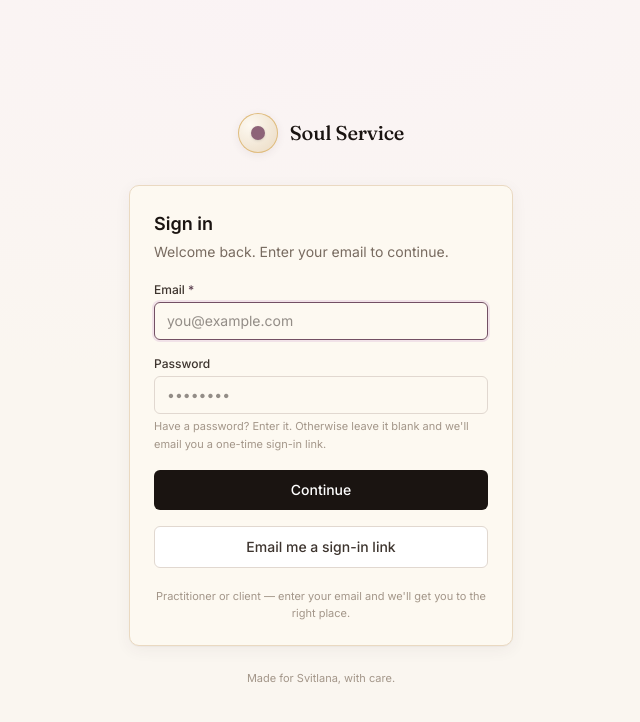
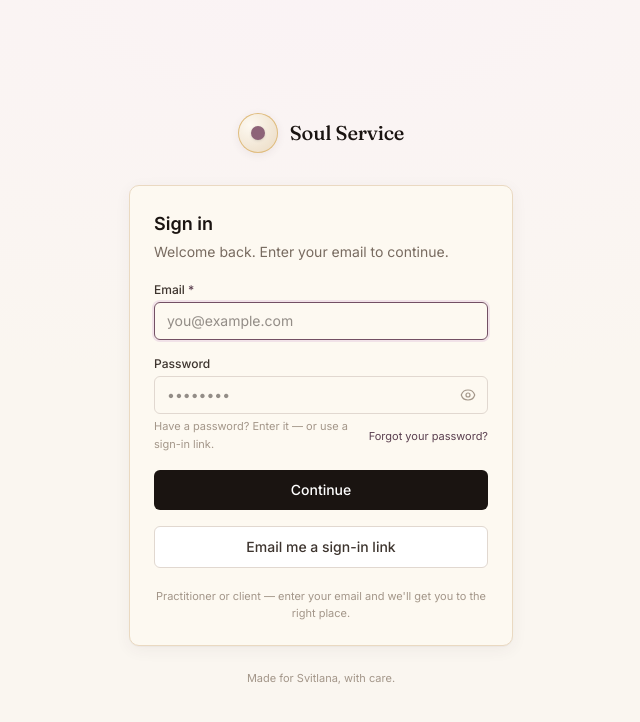
Before and after one commit to vellumagit/soul-service-app, a Next.js app: page /signin in a window 1280 px wide. Shown: the top 722 px of the page, without its empty margins (319-959 px from the left). Built offline with nearby package versions, Linux system fonts and the light colour scheme; no server answers; the database is empty.

Commit message:
Sign-in: password reveal + Forgot-password link; Settings: reset password without the old one; pin sidebar footer to viewport

```diff
--- a/src/app/signin/SignInForm.tsx
+++ b/src/app/signin/SignInForm.tsx
@@ -1,6 +1,6 @@
 "use client";
 
-import { useActionState } from "react";
+import { useActionState, useState } from "react";
 import { signInWithEmail, type SignInResult } from "@/lib/auth-actions";
 import { Field, inputCls } from "@/components/Form";
 import { DEFAULT_LOCALE, t, type Locale } from "@/lib/i18n";
@@ -9,6 +9,7 @@ const initialState: SignInResult | undefined = undefined;
 
 export function SignInForm({ locale = DEFAULT_LOCALE }: { locale?: Locale }) {
   const [state, action, pending] = useActionState(signInWithEmail, initialState);
+  const [showPw, setShowPw] = useState(false);
 
   // Success no longer redirects — we now email a magic link and render
   // a "check your email" card in place. This is the anti-enumeration
@@ -44,17 +45,71 @@ export function SignInForm({ locale = DEFAULT_LOCALE }: { locale?: Locale }) {
       </Field>
 
       <Field label="Password">
+        <div className="relative">
           <input
             name="password"
-          type="password"
+            type={showPw ? "text" : "password"}
             autoComplete="current-password"
             placeholder="••••••••"
-          className={inputCls}
+            className={`${inputCls} pr-10`}
           />
-        <p className="text-[11px] text-ink-400 mt-1 leading-relaxed">
-          Have a password? Enter it. Otherwise leave it blank and we&apos;ll
-          email you a one-time sign-in link.
+          <button
+            type="button"
+            onClick={() => setShowPw((v) => !v)}
+            aria-label={showPw ? "Hide password" : "Show password"}
+            title={showPw ? "Hide password" : "Show password"}
+            className="absolute inset-y-0 right-0 flex items-center px-3 text-ink-400 hover:text-ink-700"
+          >
+            {showPw ? (
+              <svg
+                className="w-4 h-4"
+                fill="none"
+                stroke="currentColor"
+                viewBox="0 0 24 24"
+                strokeWidth={1.8}
+              >
+                <path
+                  strokeLinecap="round"
+                  strokeLinejoin="round"
+                  d="M3.98 8.223A10.477 10.477 0 001.934 12C3.226 16.338 7.244 19.5 12 19.5c.993 0 1.953-.138 2.863-.395M6.228 6.228A10.45 10.45 0 0112 4.5c4.756 0 8.774 3.162 10.066 7.498a10.52 10.52 0 01-4.293 5.774M6.228 6.228L3 3m3.228 3.228l3.65 3.65m7.894 7.894L21 21m-3.228-3.228l-3.65-3.65m0 0a3 3 0 10-4.243-4.243m4.243 4.243L9.88 9.88"
+                />
+              </svg>
+            ) : (
+              <svg
+                className="w-4 h-4"
+                fill="none"
+                stroke="currentColor"
+                viewBox="0 0 24 24"
+                strokeWidth={1.8}
+              >
+                <path
+                  strokeLinecap="round"
+                  strokeLinejoin="round"
+                  d="M2.036 12.322a1.012 1.012 0 010-.639C3.423 7.51 7.36 4.5 12 4.5c4.638 0 8.573 3.007 9.963 7.178.07.207.07.431 0 .639C20.577 16.49 16.64 19.5 12 19.5c-4.638 0-8.573-3.007-9.963-7.178z"
+                />
+                <path
+                  strokeLinecap="round"
+                  strokeLinejoin="round"
+                  d="M15 12a3 3 0 11-6 0 3 3 0 016 0z"
+                />
+              </svg>
+            )}
+          </button>
+        </div>
+        <div className="flex items-center justify-between gap-2 mt-1">
+          <p className="text-[11px] text-ink-400 leading-relaxed">
+            Have a password? Enter it — or use a sign-in link.
           </p>
+          <button
+            type="submit"
+            name="intent"
+            value="link"
+            disabled={pending}
+            className="text-[11px] text-plum-700 hover:underline whitespace-nowrap disabled:opacity-60"
+          >
+            Forgot your password?
+          </button>
+        </div>
       </Field>
 
       {state && !state.ok && (
--- a/src/components/AppShell.tsx
+++ b/src/components/AppShell.tsx
@@ -132,7 +132,7 @@ function AppShellInner({
       {/* Sidebar — pulled toward parchment cream so the chrome shares a warm
           family with the cards instead of looking like a clinical white rail. */}
       <aside
-        className="hidden md:flex w-56 border-r flex-col shrink-0"
+        className="hidden md:flex md:sticky md:top-0 md:h-screen w-56 border-r flex-col shrink-0"
         style={{
           background:
             "linear-gradient(180deg, var(--color-parchment) 0%, var(--color-app-bg) 100%)",
@@ -320,7 +320,7 @@ function SidebarNav({
 }) {
   const t = useT();
   return (
-    <nav className="flex-1 py-2 text-sm">
+    <nav className="flex-1 min-h-0 overflow-y-auto py-2 text-sm">
       {NAV.map((item) => (
         <Link
           key={item.href}
--- a/src/components/PasswordSettings.tsx
+++ b/src/components/PasswordSettings.tsx
@@ -26,20 +26,23 @@ export function PasswordSettings({ hasPassword }: { hasPassword: boolean }) {
       </h2>
       <p className="text-xs text-ink-500 mb-4 leading-relaxed">
         {hasPassword
-          ? "Change the password you use to sign in to this workspace from any device. (This is separate from your Google / email password.)"
+          ? "Change — or reset — the password you use to sign in from any device. Forgotten the current one? Leave that box blank (you're already signed in). Separate from your Google / email password."
           : "Set a password so you can sign in from anywhere with your email + password. You can always fall back to an emailed one-time link. (Separate from your Google / email password.)"}
       </p>
 
       <form action={action} className="space-y-3 max-w-sm">
         {hasPassword && (
-          <Field label="Current password" required>
+          <Field label="Current password">
             <input
               name="currentPassword"
               type="password"
               autoComplete="current-password"
-              required
               className={inputCls}
             />
+            <p className="text-[11px] text-ink-400 mt-1 leading-relaxed">
+              Forgotten it? Leave this blank to reset — you&apos;re already
+              signed in.
+            </p>
           </Field>
         )}
         <Field label={hasPassword ? "New password" : "Password"} required>
--- a/src/lib/auth-actions.ts
+++ b/src/lib/auth-actions.ts
@@ -215,10 +215,18 @@ export async function setPractitionerPassword(
   const confirm = String(formData.get("confirmPassword") ?? "");
 
   const existing = await getAccountPasswordHash(accountId);
-  if (existing) {
+  // If she typed her current password, it must match. But she can also leave it
+  // BLANK to reset a forgotten one — she's already signed in (via password or an
+  // emailed sign-in link), which is proof enough. This is the in-app recovery
+  // path, so a forgotten password never means being locked out.
+  if (existing && current.trim().length > 0) {
     const good = await verifyPassword(current, existing);
     if (!good) {
-      return { ok: false, message: "Your current password isn’t right." };
+      return {
+        ok: false,
+        message:
+          "That current password isn’t right. Leave it blank to reset it — you’re already signed in.",
+      };
     }
   }
   if (next.length < MIN_PASSWORD_LENGTH) {
--- a/src/lib/help-prompt.ts
+++ b/src/lib/help-prompt.ts
@@ -56,6 +56,7 @@ Soul Service is built specifically for Svitlana, a sole practitioner who holds o
 
 If you ask "what's new?" / "что нового?" / "що нового?", lead with the highlights from this list. Most recent first.
 
+- **Signing in got friendlier — see your password, and never get locked out.** The password box on the sign-in page now has a little **eye** to reveal what you're typing (no more guessing behind the dots). And there's a **"Forgot your password?"** link right beside it — tap it and we email you a one-time sign-in link (that path never went away). Once you're back in, **Settings → Sign-in password** now lets you set a new one *without* the old: just leave the "current password" box blank — being signed in is proof enough. So a forgotten password is a two-minute fix, not a lockout.
 - **You can mark a session "free" now — for the gifts and comps.** When you open **Mark paid** on a completed session, there's a new tickbox: **"This one's on me — no charge."** Tick it and the session is recorded as **Free** — it clears out of your "unpaid" list and your outstanding total, but it is honestly *not* counted as income, so your money numbers stay true. Same idea as gifting a Circle seat, now for one-to-one sessions. (Untick it and mark it paid as normal if they actually paid you another way.)
 
 - **Your offering pages now speak Ukrainian too — and the quiz is translated for when it's back.** Each offering's detail + request-to-buy page now follows the visitor's EN·УКР toggle, exactly like your landing page, so a Ukrainian visitor who taps «Запросити доступ →» stays in Ukrainian instead of hitting an English wall. The "Find your compass" quiz is fully translated the same way (every question, result, and the workbook sign-up) — it's just paused for now (see the quiz note below). One thing worth your eye for when it returns: the quiz's gentle "please reach out for real support" safety note shows **988 / 911** to English readers and points Ukrainian readers to a trusted person, local services, and **112** — check those are the right numbers for the people you serve.
```
Lines whose indentation alone changed are shown as unchanged.
